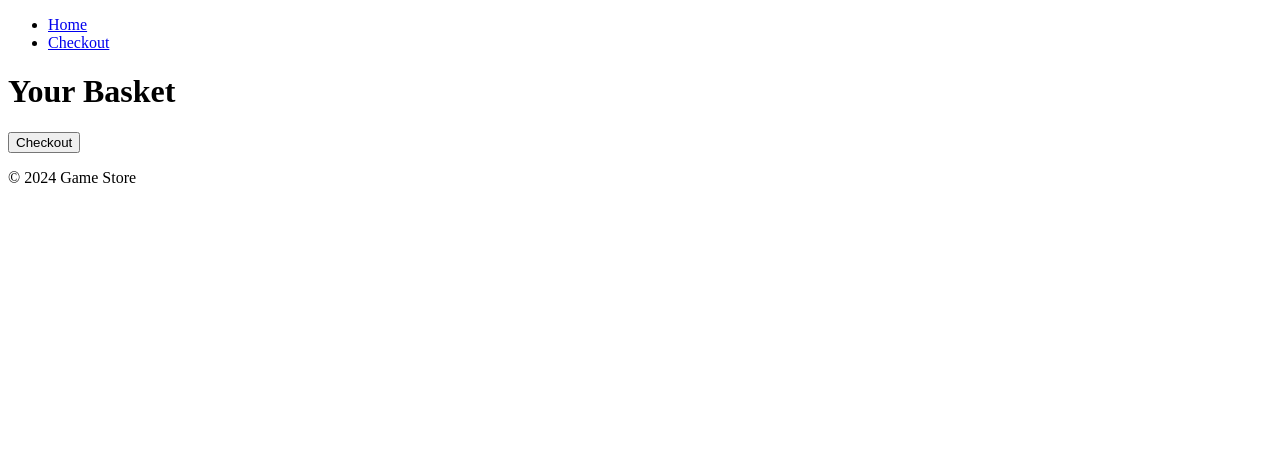
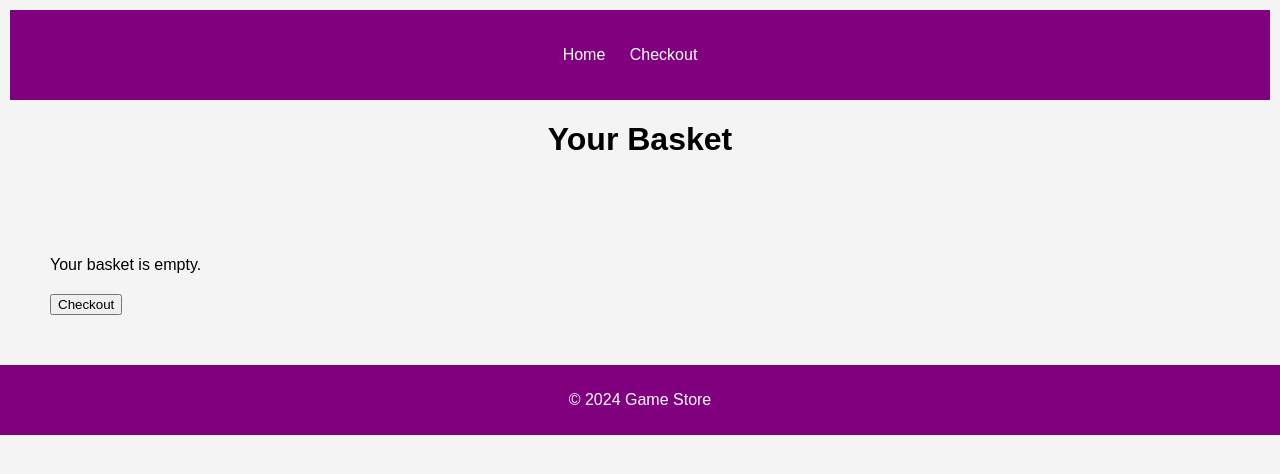
Before and after one commit to ebbestankiewicz/Gamehub-js-ca, a plain HTML site: page checkout/index.html in a window 1280 px wide. Drawn offline with Linux system fonts and the light colour scheme; the site is published under a folder, as on GitHub Pages, so addresses that start at the root find nothing.

Commit message:
path adjustment

```diff
--- a/checkout/index.html
+++ b/checkout/index.html
@@ -4,32 +4,27 @@
     <meta charset="UTF-8">
     <meta name="viewport" content="width=device-width, initial-scale=1.0">
     <title>Checkout - Game Store</title>
-    <link rel="stylesheet" href="/css/styles.css">
+    <link rel="stylesheet" href="../css/styles.css">
 </head>
 <body>
     <header>
         <nav>
             <ul>
-                <li><a href="../../index.html">Home</a></li>
-                <li><a href="./index.html">Checkout</a></li>
+                <li><a href="../index.html">Home</a></li>
+                <li><a href="index.html">Checkout</a></li>
             </ul>
         </nav>
         <h1>Your Basket</h1>
     </header>
-
     <main id="checkout-page">
         <div id="basket-items"></div>
         <div id="total-price" style="font-weight: bold; margin-top: 20px;"></div>
         <button id="checkout-button" onclick="confirmOrder()">Checkout</button>
         <div id="loading-indicator" style="display:none;">Loading...</div>
     </main>
-
     <footer>
         <p>&copy; 2024 Game Store</p>
     </footer>
-
-    <script src="../../js/checkout.js"></script>
+    <script src="../js/checkout.js"></script>
 </body>
 </html>
-
-</html>
```
